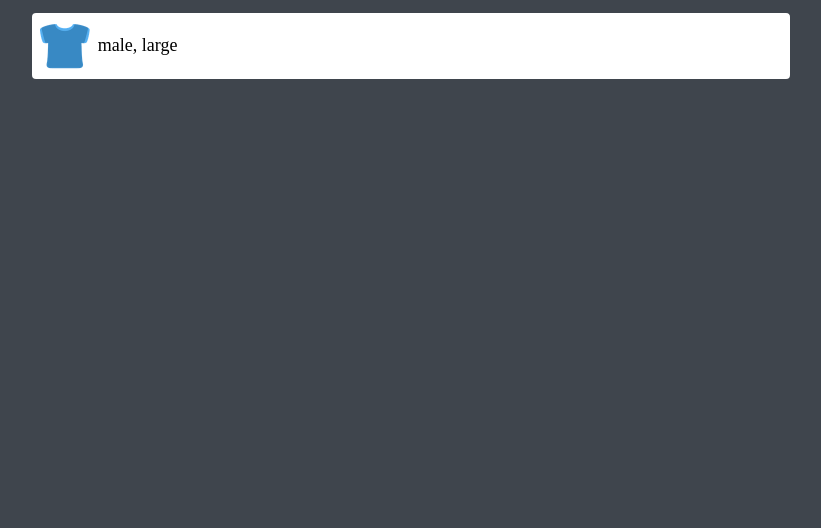
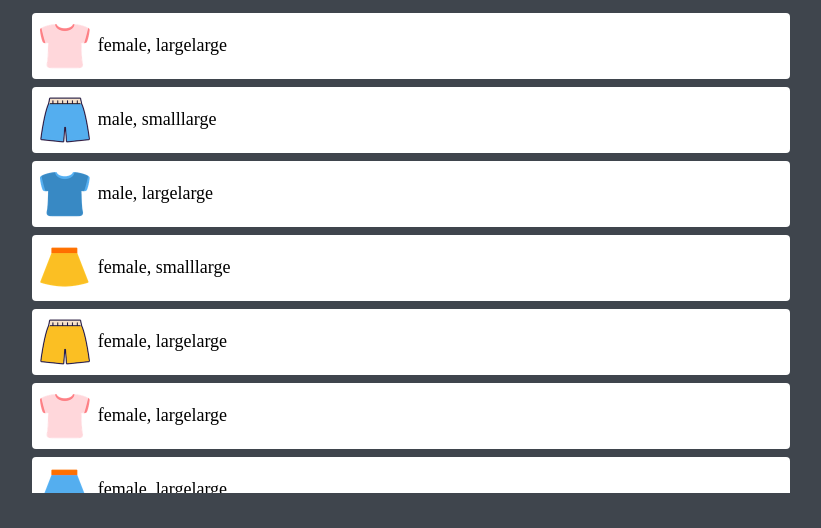
Before and after one commit to iou000/mini_shop, a plain HTML site: page index.html in a window 1280 px wide. Shown: the part 240-768 px from the top of the page, without its empty margins (229-1050 px from the left). Drawn offline with Linux system fonts and the light colour scheme.

Commit message:
fetch()로 받아온 데이터를 페이지에 업데이트

```diff
--- a/data/data.json
+++ b/data/data.json
@@ -5,70 +5,70 @@
             "gender": "female",
             "size": "large",
             "color": "pink",
-            "image": "../img/pink_t.png"
+            "image": "../imgs/pink_t.png"
         },
         {
             "type": "pants",
             "gender": "male",
             "size": "small",
             "color": "blue",
-            "image": "../img/blue_p.png"
+            "image": "../imgs/blue_p.png"
         },
         {
             "type": "tshirt",
             "gender": "male",
             "size": "large",
             "color": "blue",
-            "image": "../img/blue_t.png"
+            "image": "../imgs/blue_t.png"
         },
         {
             "type": "skirt",
             "gender": "female",
             "size": "small",
             "color": "yellow",
-            "image": "../img/yellow_s.png"
+            "image": "../imgs/yellow_s.png"
         },
         {
             "type": "pants",
             "gender": "female",
             "size": "large",
             "color": "yellow",
-            "image": "../img/yellow_p.png"
+            "image": "../imgs/yellow_p.png"
         },
         {
             "type": "tshirt",
             "gender": "female",
             "size": "large",
             "color": "pink",
-            "image": "../img/pink_t.png"
+            "image": "../imgs/pink_t.png"
         },
         {
             "type": "skirt",
             "gender": "female",
             "size": "large",
             "color": "blue",
-            "image": "../img/blue_s.png"
+            "image": "../imgs/blue_s.png"
         },
         {
             "type": "tshirt",
             "gender": "male",
             "size": "large",
             "color": "yellow",
-            "image": "../img/yellow_t.png"
+            "image": "../imgs/yellow_t.png"
         },
         {
             "type": "pants",
             "gender": "female",
             "size": "small",
             "color": "blue",
-            "image": "../img/blue_t.png"
+            "image": "../imgs/blue_t.png"
         },
         {
             "type": "tshirt",
             "gender": "female",
             "size": "small",
             "color": "pink",
-            "image": "../img/pink_t.png"
+            "image": "../imgs/pink_t.png"
         }
     ]
 }
--- a/index.html
+++ b/index.html
@@ -32,11 +32,6 @@
     </div>
 
     <!-- Items -->
-        <ul class="items">
-            <li class="item">
-                <img src="imgs/blue_t.png" alt="" class="item__thumbnail">
-                <span class="item__description">male, large</span>
-            </li>
-        </ul>
+        <ul class="items"></ul>
 </body>
 </html>
--- a/src/main.js
+++ b/src/main.js
@@ -4,11 +4,28 @@
 function loadItems() {
     return fetch('data/data.json')
     .then(response => response.json()) //fetch()는 데이터를 성공적으로 받아오면 response라는 오브젝트를 전달해줌.
-    .then(json => console.log(json.items));
+    .then(json => json.items);
 }
 
+//받아온 items로 리스트를 업데이트함 (innerHTML로 html을 container에 넣어줌)
+function displayItems(items) {
+    const container = document.querySelector('.items')
+    container.innerHTML = items.map(item => createHTMLString(item)).join('');
+}
+
+// HTML li를 만듬 받아온 item으로
+function createHTMLString(item) {
+    return `
+    <li class="item">
+        <img src="${item.image}" alt="${item.type}" class="item__thumbnail">
+        <span class="item__description">${item.gender}, ${item.size}large</span>
+    </li>
+    `;
+}
+
+//main
 loadItems()
   .then(items => {
-      console.log(items);
+      displayItems(items);
   })
   .catch(console.log)
```
